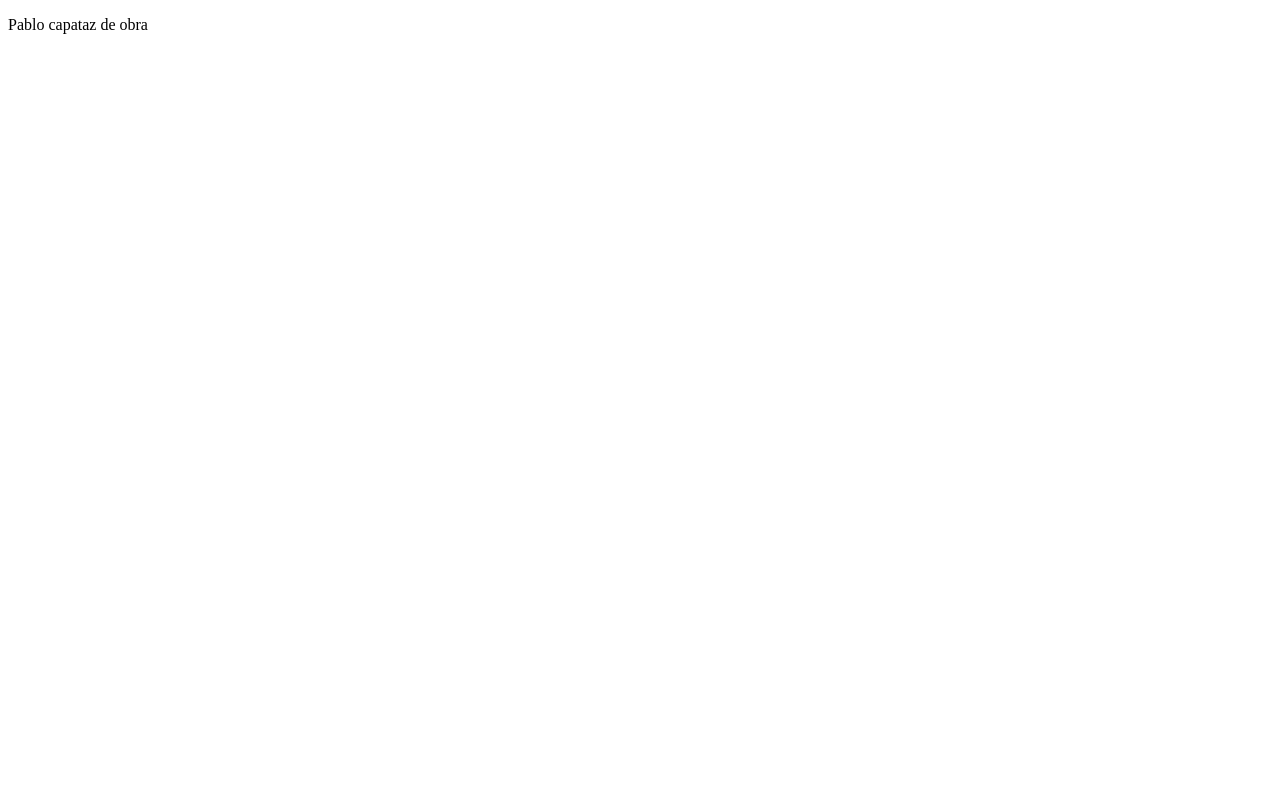
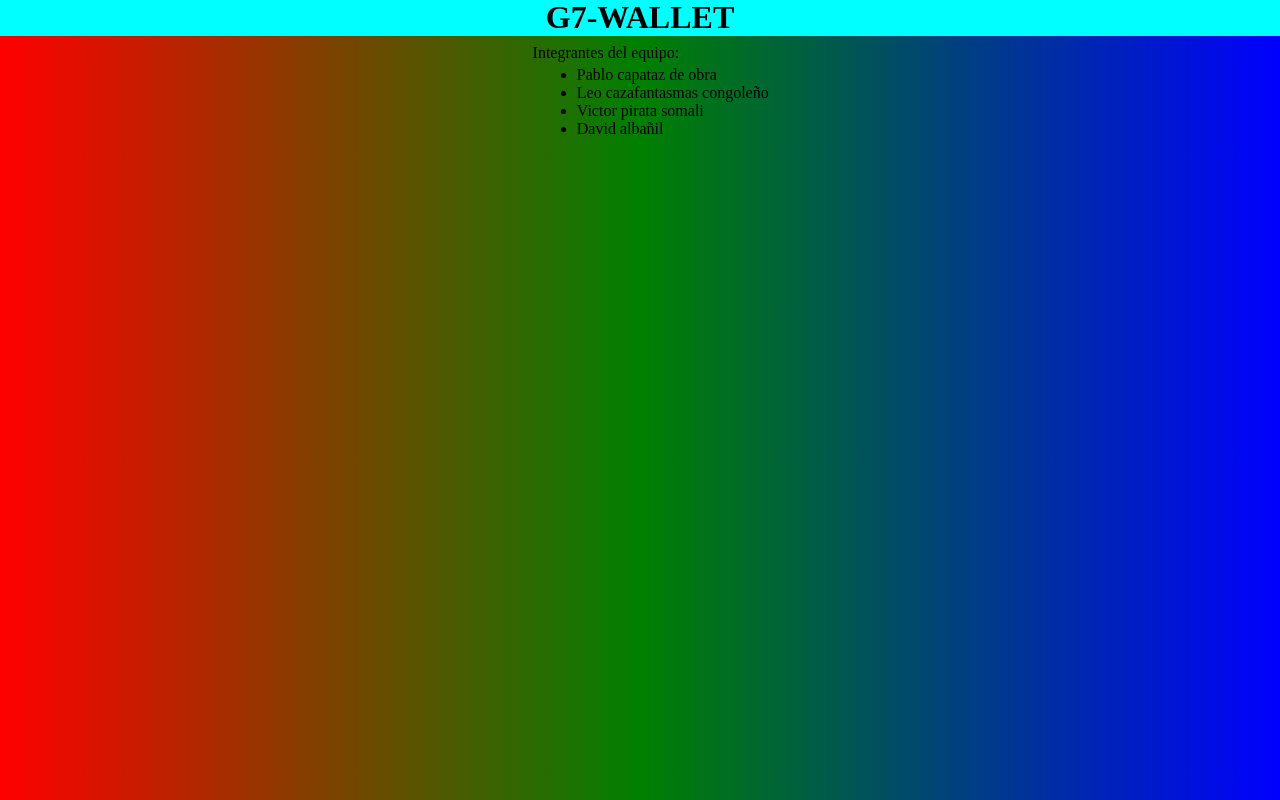
Before and after one commit to Maquinero123456/maquinero123456.github.io, a plain HTML site: page index.html in a window 1280 px wide. Drawn offline with Linux system fonts and the light colour scheme.

Commit message:
trabajos

```diff
--- /dev/null
+++ b/index.css
@@ -0,0 +1,25 @@
+body{
+    background: linear-gradient(90deg, red, green, blue);
+}
+
+#header{
+    text-align: center;
+    background-color: aqua;
+    margin: -22px;
+
+}
+
+#integrantes{
+    margin: auto;
+    width: 50%;
+    align-items: center;
+}
+
+#integrantes ul{
+    padding-left: 40%;
+}
+#integrantes p{
+    margin-top: 30px;
+    margin-bottom: -12px;
+    padding-left: 33%;
+}
--- a/index.html
+++ b/index.html
@@ -4,9 +4,22 @@
     <meta charset="UTF-8">
     <meta http-equiv="X-UA-Compatible" content="IE=edge">
     <meta name="viewport" content="width=device-width, initial-scale=1.0">
+    <link rel="stylesheet" href="index.css">
     <title>Wallet</title>
 </head>
 <body>
-    <p>Pablo capataz de obra</p>
+    <div id="header">
+        <h1>G7-WALLET</h1>
+    </div>
+    <div id="integrantes">
+        <p>Integrantes del equipo:</p>
+        <ul>
+            <li>Pablo capataz de obra</li>
+            <li>Leo cazafantasmas congoleño</li>
+            <li>Victor pirata somali</li>
+            <li>David albañil</li>
+        </ul>
+    </div>
+
 </body>
 </html>
```
